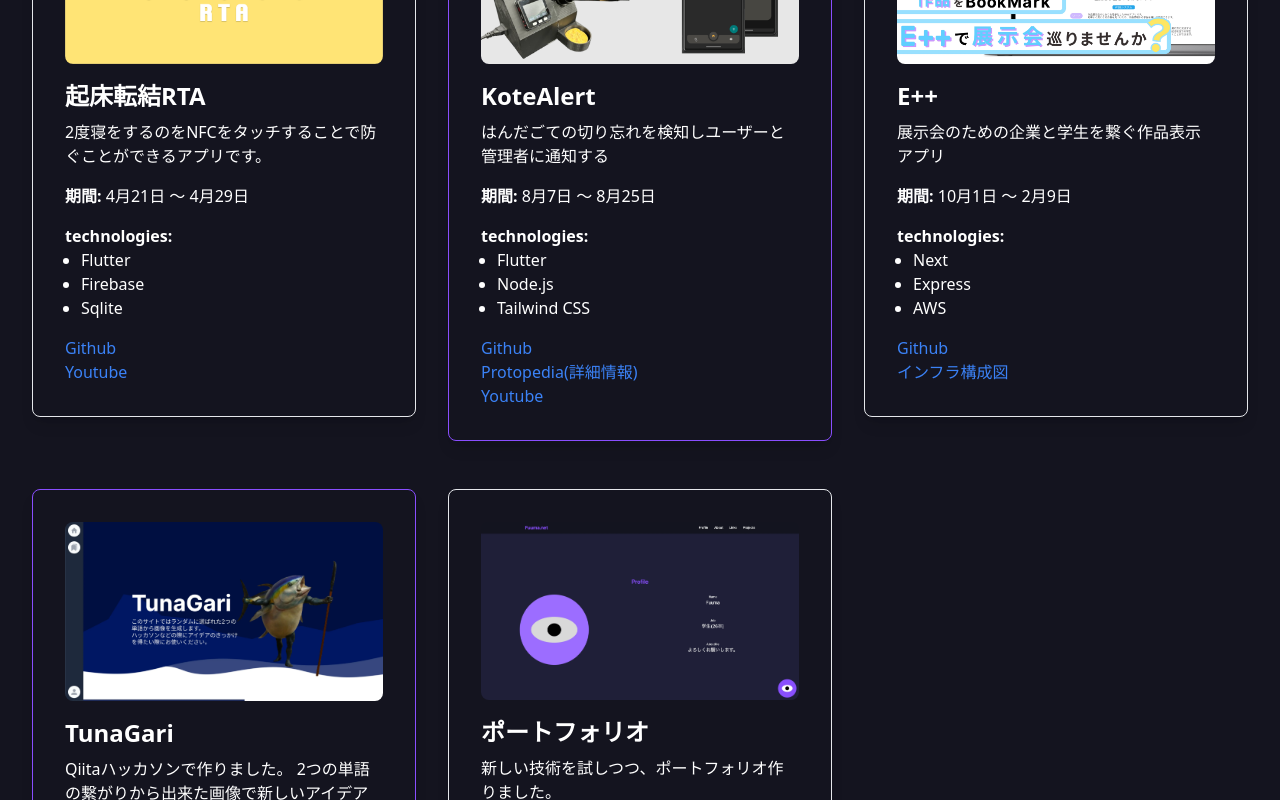
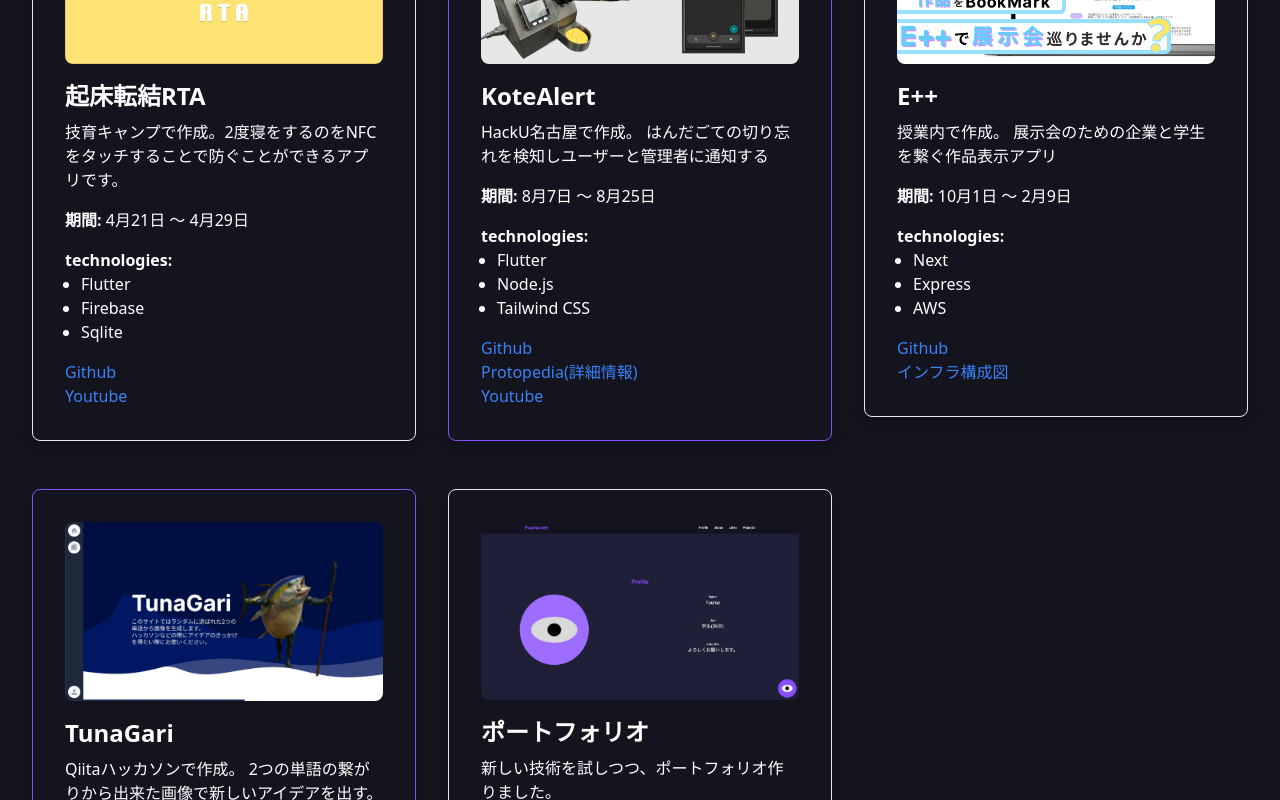
Before and after one commit to Fuuma0000/portfolio, a React (Vite) app: page / in a window 1280 px wide. Shown: the part 2720-3520 px from the top of the page. Built offline with nearby package versions, Linux system fonts and the light colour scheme.

Commit message:
feat: 説明文を追加

```diff
--- a/src/components/Projects.tsx
+++ b/src/components/Projects.tsx
@@ -73,7 +73,7 @@ const Projects = ({ index }: { index: number }) => {
       image: kisyoutenketuImg,
       title: '起床転結RTA',
       description:
-        '2度寝をするのをNFCをタッチすることで防ぐことができるアプリです。',
+        '技育キャンプで作成。2度寝をするのをNFCをタッチすることで防ぐことができるアプリです。',
       duration: '4月21日 〜 4月29日',
       technologies: ['Flutter', 'Firebase', 'Sqlite'],
       links: [
@@ -90,7 +90,8 @@ const Projects = ({ index }: { index: number }) => {
     {
       image: koteAlertImg,
       title: 'KoteAlert',
-      description: 'はんだごての切り忘れを検知しユーザーと管理者に通知する',
+      description:
+        'HackU名古屋で作成。\nはんだごての切り忘れを検知しユーザーと管理者に通知する',
       duration: '8月7日 〜 8月25日',
       technologies: ['Flutter', 'Node.js', 'Tailwind CSS'],
       links: [
@@ -111,7 +112,8 @@ const Projects = ({ index }: { index: number }) => {
     {
       image: ePlusPlusImg,
       title: 'E++',
-      description: '展示会のための企業と学生を繋ぐ作品表示アプリ',
+      description:
+        '授業内で作成。\n展示会のための企業と学生を繋ぐ作品表示アプリ',
       duration: '10月1日 〜 2月9日',
       technologies: ['Next', 'Express', 'AWS'],
       links: [
@@ -130,7 +132,7 @@ const Projects = ({ index }: { index: number }) => {
       image: tunaGariImg,
       title: 'TunaGari',
       description:
-        'Qiitaハッカソンで作りました。\n2つの単語の繋がりから出来た画像で新しいアイデアを出す。アイデアを出し支援アプリ',
+        'Qiitaハッカソンで作成。\n2つの単語の繋がりから出来た画像で新しいアイデアを出す。アイデアを出し支援アプリ',
       duration: '2月10日 〜 2月11日',
       technologies: ['React', 'Tailwind', 'Firebase'],
       links: [
```
